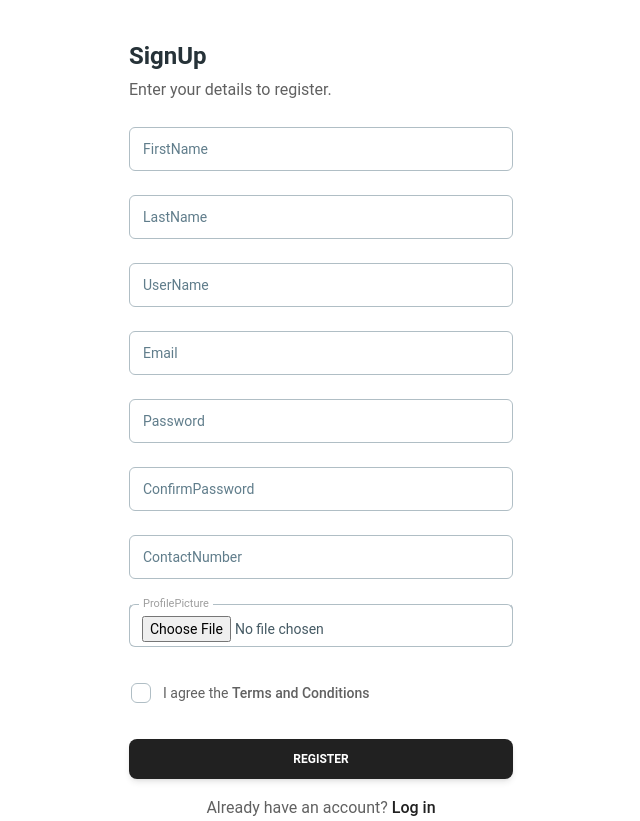
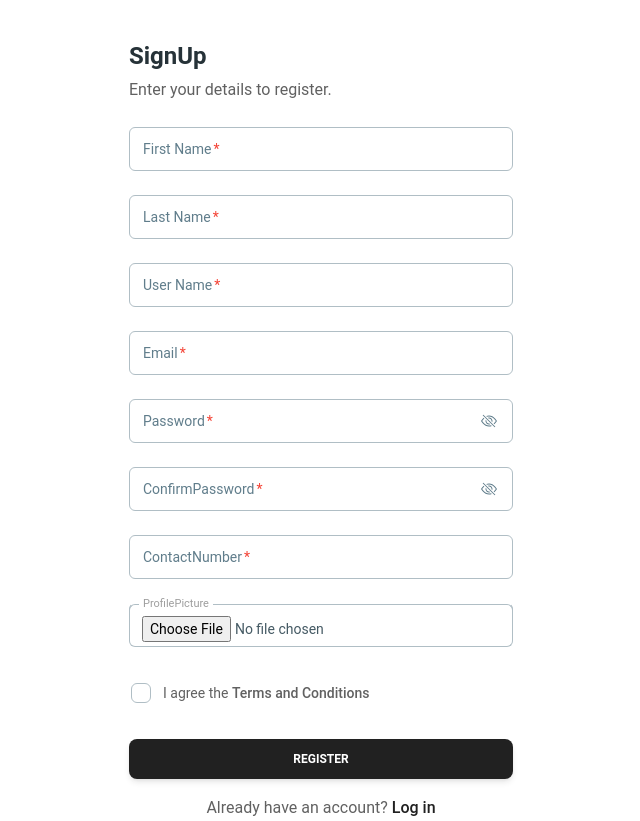
Before and after one commit to Salvation-Onovo/school-portal, a React (Vite) app: page / in a window 1280 px wide. Shown: the whole page, without its empty margins (319-959 px from the left). Built offline with nearby package versions, Linux system fonts and the light colour scheme.

Commit message:
added values to the input and edited the sign up

```diff
--- a/package.json
+++ b/package.json
@@ -11,8 +11,10 @@
   },
   "dependencies": {
     "@heroicons/react": "^2.0.18",
+    "@material-tailwind/react": "^2.1.2",
     "react": "^18.2.0",
     "react-dom": "^18.2.0",
+    "react-icons": "^4.11.0",
     "react-router-dom": "^6.16.0"
   },
   "devDependencies": {
--- a/src/components/SignUp.jsx
+++ b/src/components/SignUp.jsx
@@ -5,9 +5,36 @@ import {
   Button,
   Typography,
 } from "@material-tailwind/react"
+import { useState } from "react"
 import { Link } from "react-router-dom"
+import { BsEyeSlash , BsEye } from "react-icons/bs";
 
 function SignUp() {
+
+  const [firstname , setFirstname] = useState("")
+  const [lastname , setLatname] = useState("")
+  const [username , setUsername] = useState("")
+  const [email , setEmail] = useState("")
+  const [password , setPassword] = useState("")
+  const [confirmPwd , setConfirmPwd] = useState("")
+  const [number , setNumber] = useState("")
+
+   const handlesubmit = (e) => {
+    e.preventDefault()
+    console.log(firstname);
+    console.log(lastname);
+    console.log(username);
+    console.log(email);
+    console.log(password);
+    console.log(number);
+    console.log(confirmPwd);
+    window.location.href = "/login"
+   }
+
+
+
+   const [view, setView] = useState(false);
+   const [viewconf, setViewconf] = useState(false);
   return (
     <div className="flex justify-center items-center mt-10">
       <Card color="transparent" shadow={false}>
@@ -16,15 +43,39 @@ function SignUp() {
           Enter your details to register.
         </Typography>
 
-        <form className="mt-6 mb-2 w-80 max-w-screen-lg sm:w-96">
+        <form className="mt-6 mb-2 w-80 max-w-screen-lg sm:w-96" >
           <div className="mb-4 flex flex-col gap-6">
-            <Input size="lg" label="FirstName" />
-            <Input size="lg" label="LastName" />
-            <Input size="lg" label="UserName" />
-            <Input size="lg" label="Email" />
-            <Input type="password" size="lg" label="Password" />
-            <Input type="password" size="lg" label="ConfirmPassword"/>
-            <Input size="lg" label="ContactNumber"/>
+            <Input size="lg" label="First Name" required onChange={(e) => setFirstname(e.target.value)}/>
+            <Input size="lg" label="Last Name" required onChange={(e) => setLatname(e.target.value)}/>
+            <Input size="lg" label="User Name" required onChange={(e) => setUsername(e.target.value)}/>
+            <Input size="lg" label="Email" required onChange={(e) => setEmail(e.target.value)}/>
+            <Input type={view ? "text" : "password"} required size="lg" label="Password" icon={
+                  view ? (
+                    <BsEye
+                      className="cursor-pointer"
+                      onClick={() => setView(!view)}
+                    />
+                  ) : (
+                    <BsEyeSlash
+                      className="cursor-pointer"
+                      onClick={() => setView(!view)}
+                    />
+                  )
+                } onChange={(e) => setPassword(e.target.value)}/>
+            <Input type={viewconf ? "text" : "password"} required size="lg" label="ConfirmPassword" onChange={(e) => setConfirmPwd(e.target.value)}  icon={
+                  viewconf ? (
+                    <BsEye
+                      className="cursor-pointer"
+                      onClick={() => setViewconf(!view)}
+                    />
+                  ) : (
+                    <BsEyeSlash
+                      className="cursor-pointer"
+                      onClick={() => setViewconf(!view)}
+                    />
+                  )
+                }/>
+            <Input size="lg" label="ContactNumber" required onChange={(e) => setNumber(e.target.value)}/>
             <Input type="file" label="ProfilePicture" size="lg"/>
           </div>
         </form>
@@ -46,11 +97,11 @@ function SignUp() {
             </Typography>
           } containerProps={{ className: "-ml-2.5" }}
         />
-        <Link to={"/Login"}>
-          <Button className="mt-6" fullWidth>
+
+          <Button className="mt-6" onClick={handlesubmit} type="submit" fullWidth>
             Register
           </Button>
-        </Link>
+
         <Typography color="gray" className="mt-4 text-center font-normal">
           Already have an account?{" "}
           <Link to={"/Login"}>
```
Also changed, not shown: 1 other file (tests, documents, lock files or other folders).
